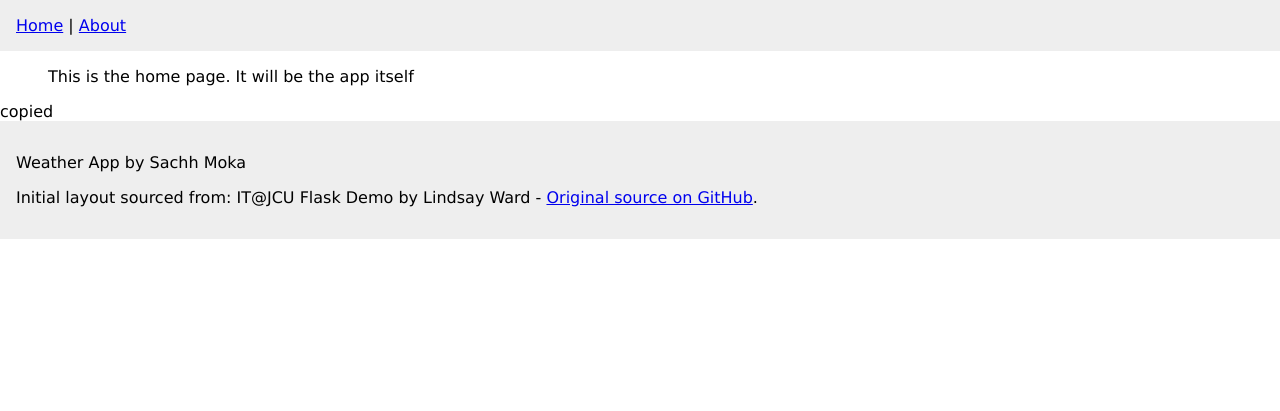
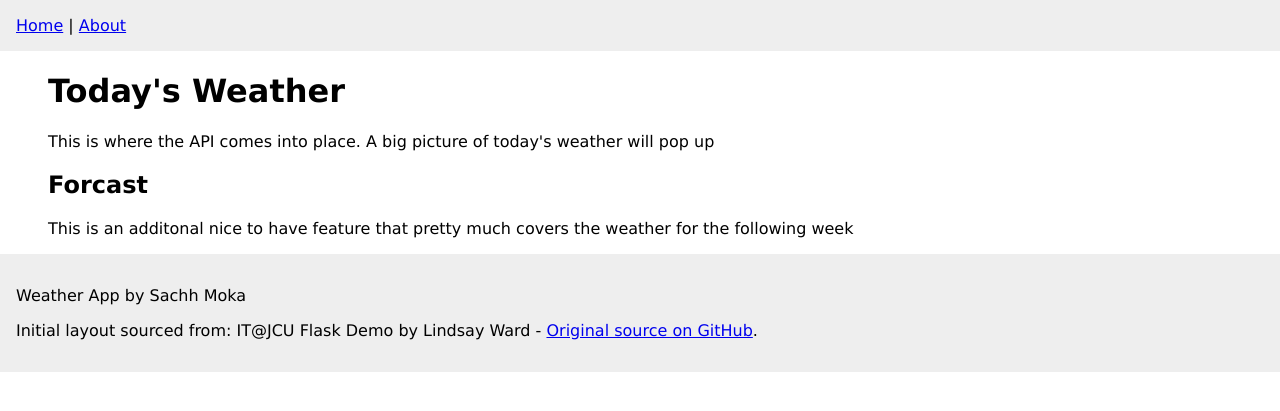
Before and after one commit to sachhm/weather-app, a Flask app: page / in a window 1280 px wide. Shown: the top 411 px of the page. Run offline with Flask 3, Linux system fonts and the light colour scheme.

Commit message:
Complete basic layout of HTML pages

```diff
--- a/app.py
+++ b/app.py
@@ -8,7 +8,8 @@ def index():
 
 @app.route('/about')
 def about():
-    return render_template('about.html')
+    author = "Sachh Moka"
+    return render_template('about.html',author=author)
 
 if __name__ == '__main__':
     app.run()
--- a/templates/about.html
+++ b/templates/about.html
@@ -1,5 +1,7 @@
 {% extends "layout.html" %}
 {% block title %}About{% endblock %}
 {% block content %}
-    <p>This is the about page. It will contain information about the app and the author</p>
+    <h1>About</h1>
+    <p>This app is a simple weather app that uses the Flask framework along with the Open-Meteo API to provide a weather forcast service</p>
+    <p>This app was created by <b>{{author}}</b></p>
 {% endblock %}
--- a/templates/index.html
+++ b/templates/index.html
@@ -1,5 +1,9 @@
 {% extends "layout.html" %}
 {% block title %}Home{% endblock %}
 {% block content %}
-    <p>This is the home page. It will be the app itself</p>
+    <h1>Today's Weather</h1>
+    <p>This is where the API comes into place. A big picture of today's weather will pop up</p>
+
+    <h2>Forcast</h2>
+    <p>This is an additonal nice to have feature that pretty much covers the weather for the following week</p>
 {% endblock %}
--- a/templates/layout.html
+++ b/templates/layout.html
@@ -13,7 +13,7 @@
 </div>
 <div id="content">
     {% block content %}{% endblock %}
-</div>copied
+</div>
 <div id="footer">
     {% block footer %}
         <p>Weather App by Sachh Moka</p>
```
